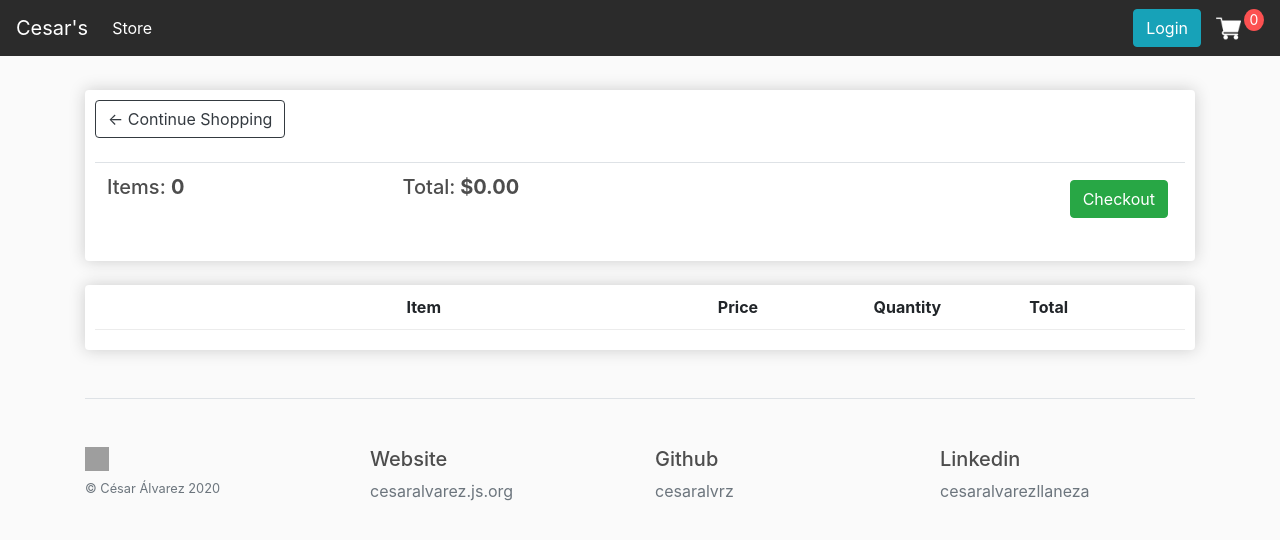
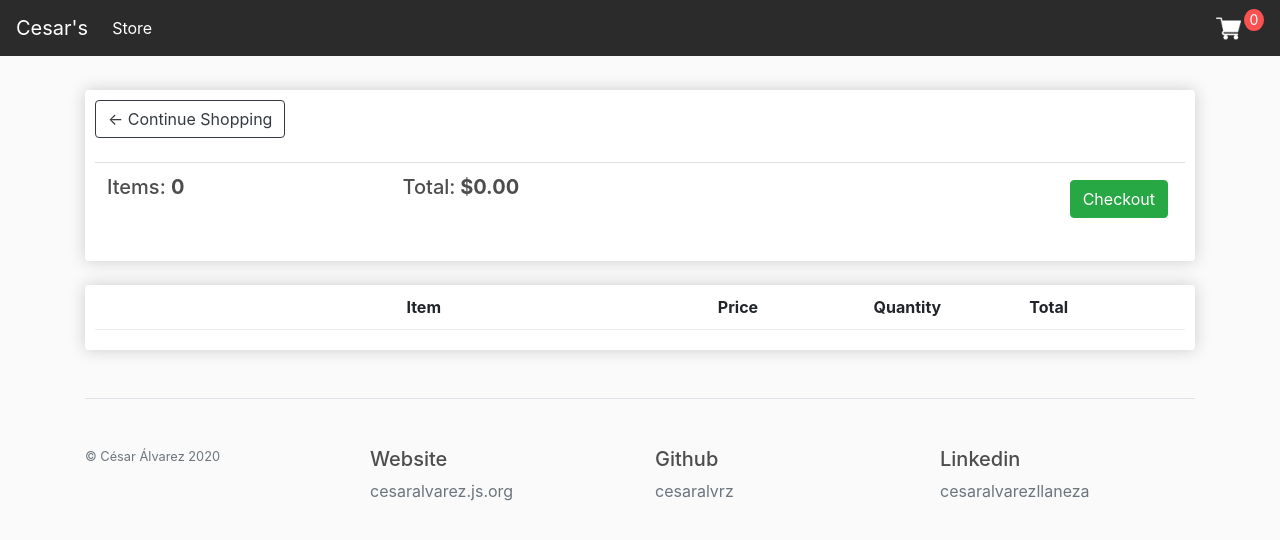
Before and after one commit to cesaralvrz/Ecommerce-Django, a Django app: page /cart/ in a window 1280 px wide. Shown: the top 540 px of the page. Run offline with Django 3.2, Linux system fonts and the light colour scheme; lists and menus that the app fills with data are empty; some libraries are stand-ins or nearby versions; grey boxes are pictures that could not be loaded.

Commit message:
Update main.html

```diff
--- a/store/templates/store/main.html
+++ b/store/templates/store/main.html
@@ -90,7 +90,7 @@
           </li>
         </ul>
         <div class="form-inline my-2 my-lg-0">
-          <a role="button" href="#" class="btn btn-info">Login</a>
+          <!-- <a role="button" href="#" class="btn btn-info">Login</a> -->
 
           <a href="{% url 'cart' %}">
             <img id="cart-icon" src="{% static 'images/cart.png' %}" />
@@ -109,13 +109,13 @@
       <footer class="pt-4 my-md-5 pt-md-5 border-top">
         <div class="row">
           <div class="col-12 col-md">
-            <img
+           <!-- <img
               class="mb-2"
               src="/docs/4.5/assets/brand/bootstrap-solid.svg"
               alt=""
               width="24"
               height="24"
-            />
+            /> -->
             <small class="d-block mb-3 text-muted">© César Álvarez 2020</small>
           </div>
           <div class="col-6 col-md">
```
